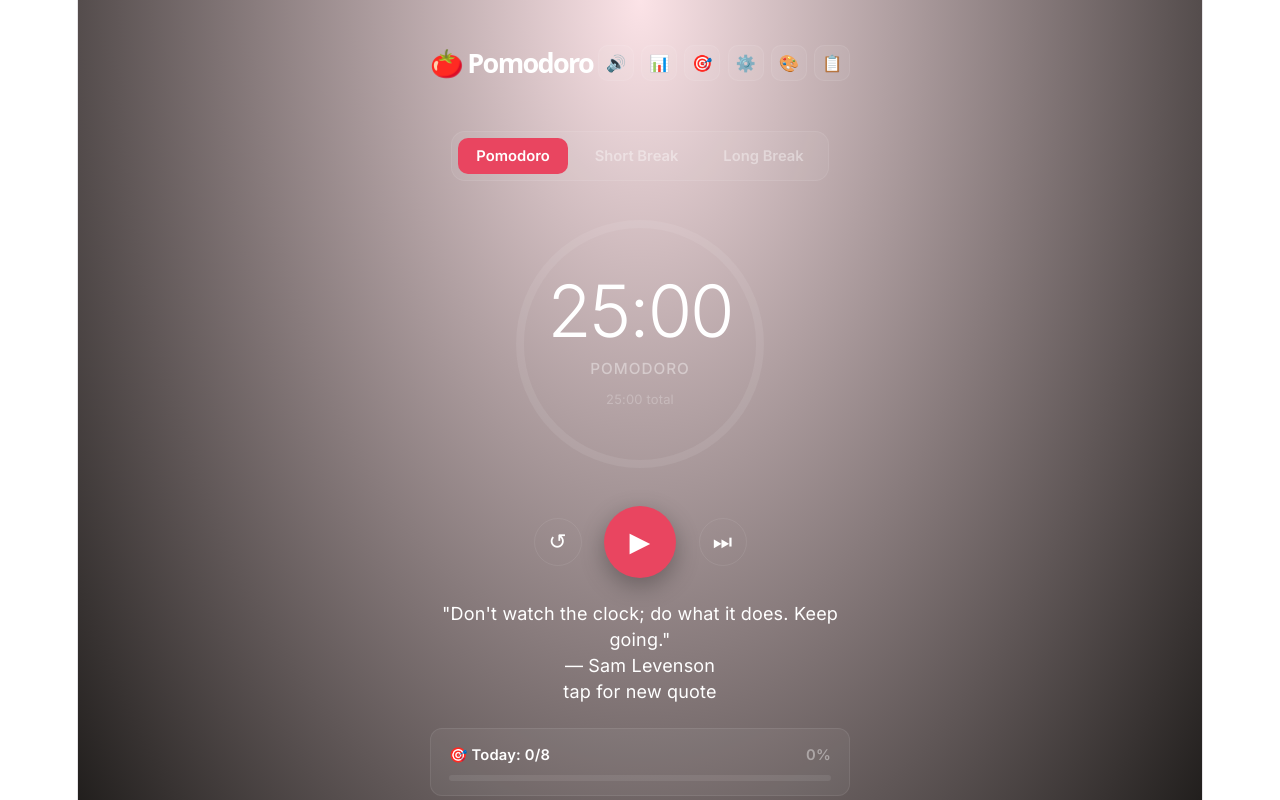
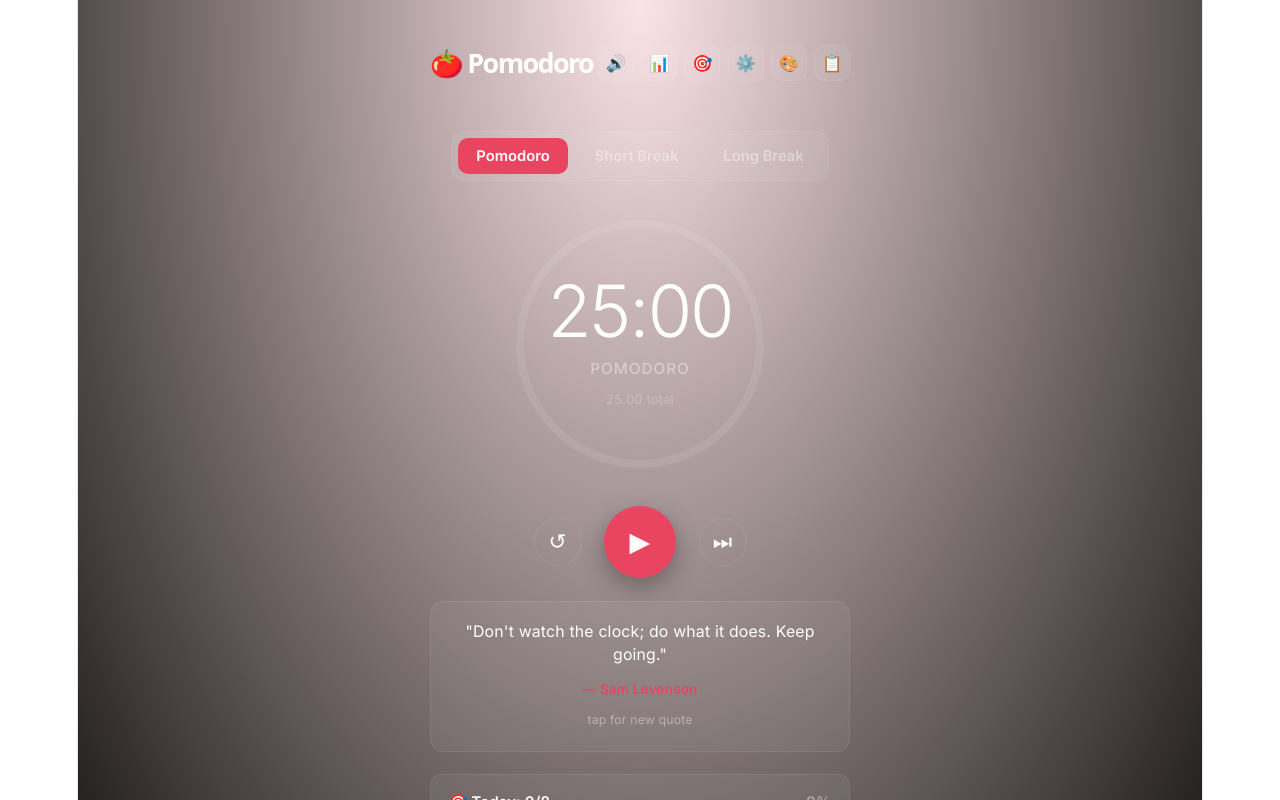
Before and after one commit to pujanrasaili/pomodoro, a React (Vite) app: page / in a window 1280 px wide. Shown: the top 800 px of the page. Built offline with nearby package versions, Linux system fonts and the light colour scheme.

Commit message:
Add CSS on motivational quotes

```diff
--- a/src/App.css
+++ b/src/App.css
@@ -127,6 +127,7 @@
 .task-delete { background: transparent; border: none; color: var(--muted); font-size: 0.75rem; cursor: pointer; opacity: 0; transition: opacity 0.2s, color 0.2s; }
 .task-item:hover .task-delete { opacity: 1; }
 .task-delete:hover { color: #e74c3c; }
+
 /* TOGGLE */
 .toggle-btn {
   padding: 0.35rem 0.85rem; border: 1.5px solid var(--border);
@@ -136,3 +137,14 @@
 }
 .toggle-btn:not(.on) { color: var(--muted); }
 .toggle-btn.on { border-color: var(--accent); }
+
+/* QUOTES */
+.quote-card {
+  width: 100%; background: var(--surface); border: 1px solid var(--border);
+  border-radius: 14px; padding: 1rem 1.25rem; cursor: pointer;
+  transition: opacity 0.2s; text-align: center; animation: slideDown 0.3s ease;
+}
+.quote-card:hover { opacity: 0.8; }
+.quote-text { font-size: 0.88rem; color: var(--text); line-height: 1.5; font-style: italic; margin-bottom: 0.5rem; }
+.quote-author { font-size: 0.75rem; color: var(--accent); font-weight: 600; margin-bottom: 0.25rem; }
+.quote-hint { font-size: 0.68rem; color: var(--muted); }
```
